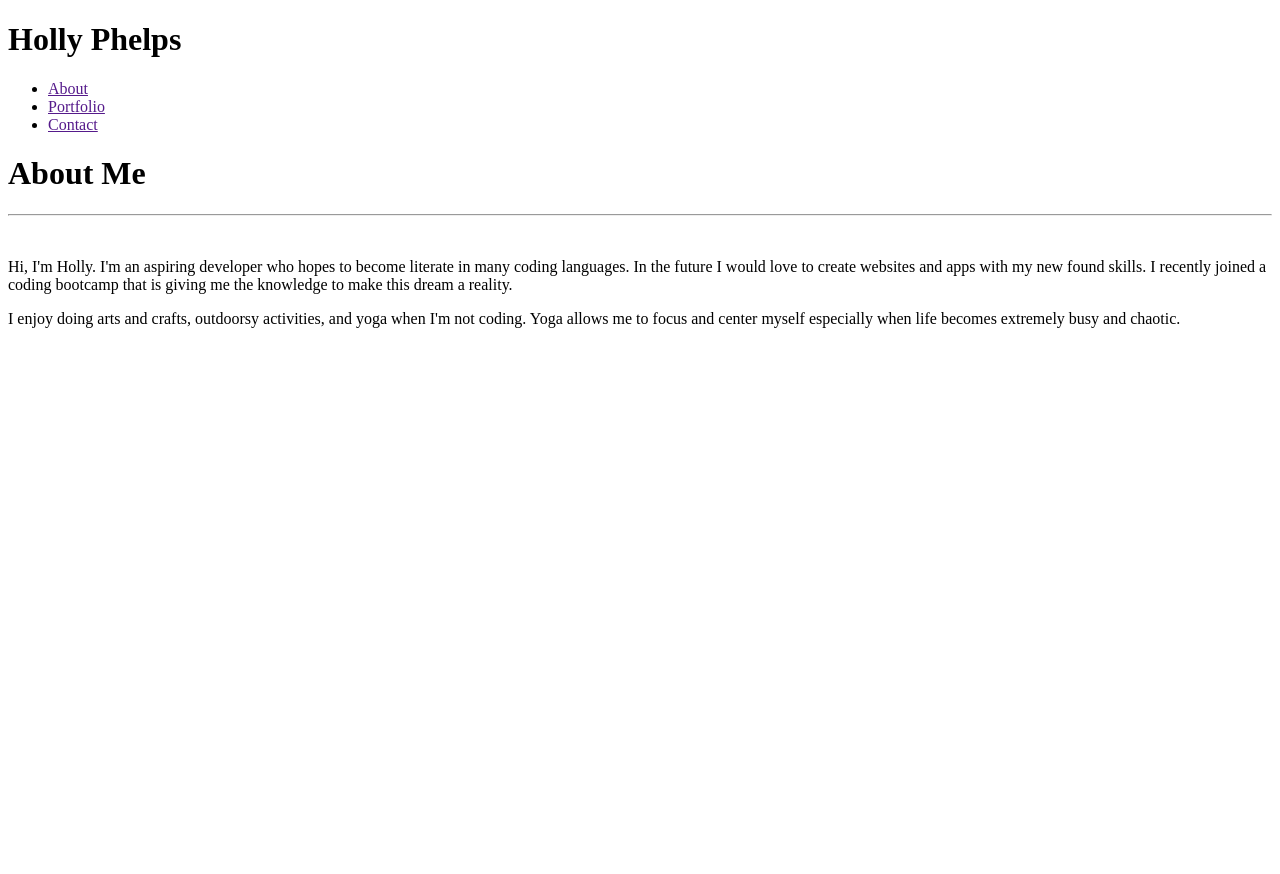
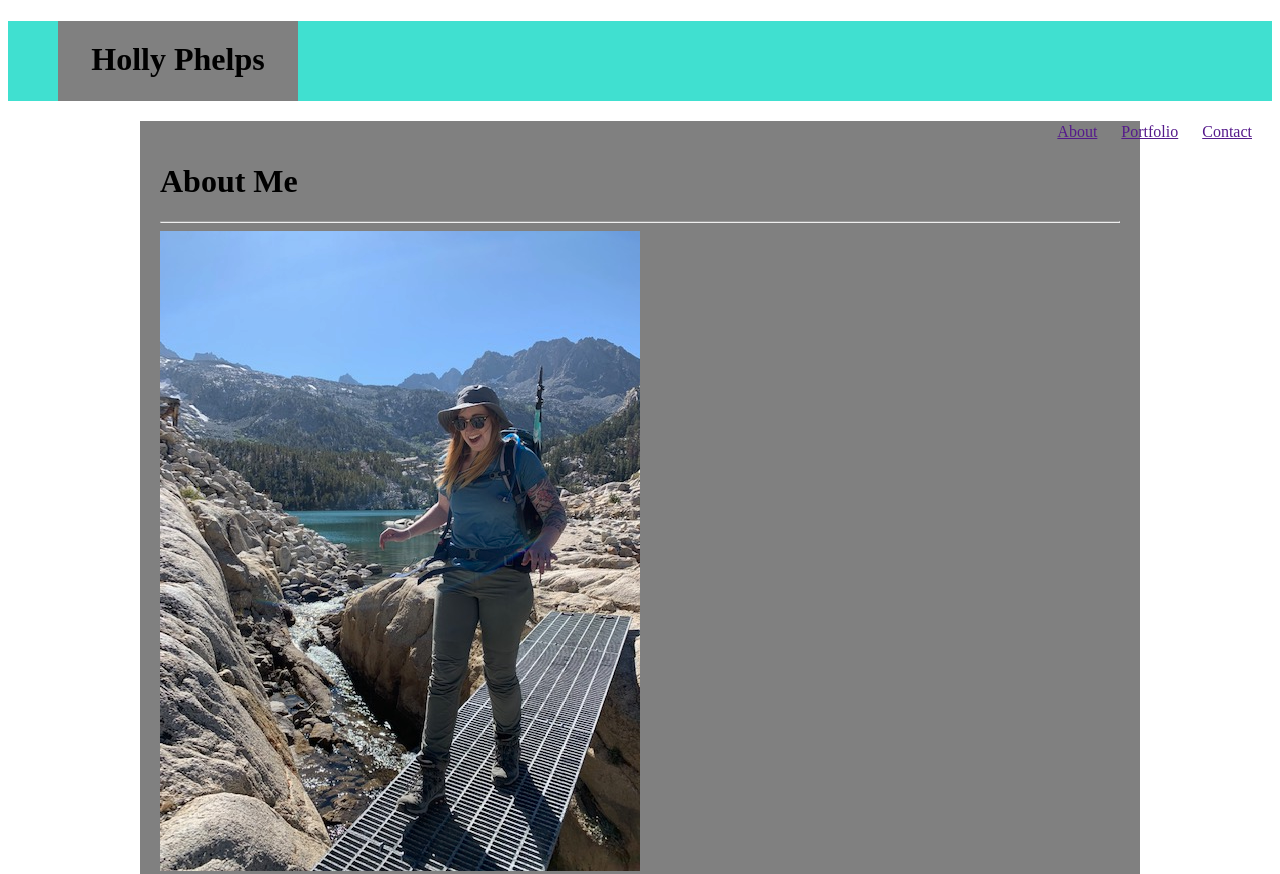
Before and after one commit to hollyisaredhead/Portfolio1, a plain HTML site: page index.html in a window 1280 px wide. Shown: the top 874 px of the page. Before the commit the page ends 800 px from the top, so only its background shows below. Drawn offline with Linux system fonts and the light colour scheme.

Commit message:
css added

```diff
--- a/assets/style.css
+++ b/assets/style.css
@@ -0,0 +1,42 @@
+header{
+    top: 0px;
+    margin: 0px;
+    background-color: turquoise;
+    height: 80px;
+}
+
+body{
+    background-image: url("")
+
+}
+
+ul{
+    float: right;
+    list-style-type: none;
+    margin: 0px;
+    padding: 0px;
+}
+
+li{
+    display: inline;
+    margin-right: 20px;
+}
+
+#headerblock{
+    margin-left: 50px;
+    padding: 20px;
+    background-color: gray;
+    width: 200px;
+    height: 40px;
+    text-align: center;
+
+}
+
+.wrapper{
+    width: 960px;
+    margin: 0 auto;
+    margin-top: 20px;
+    background-color: gray;
+    padding: 20px;
+
+}
--- a/index.html
+++ b/index.html
@@ -4,9 +4,11 @@
 <head>
     <meta charset="UTF-8">
     <title>My Portfolio</title>
+
+    <link rel="stylesheet" type="text/css" href="assets/style.css">
 </head>
 <header>
-        <h1>Holly Phelps</h1>
+        <h1 id="headerblock">Holly Phelps</h1>
 
         <ul>
             <li><a href="">About</a>
@@ -17,9 +19,11 @@
     </header>
 
 <body>
+
+    <div class="wrapper">
     <h1>About Me</h1>
     <hr>
-    <img src="" class="left-float">
+    <img src="images/portimage.jpg">
     <p>Hi, I'm Holly. I'm an aspiring developer who hopes to become literate in many coding languages.
         In the future I would love to create websites and apps with my new found skills. I recently joined
         a coding bootcamp that is giving me the knowledge to make this dream a reality.
@@ -28,6 +32,8 @@
         focus and center myself especially when life becomes extremely busy and chaotic.
 
     </p>
+    </div>
+
 </body>
 
 </html>
```
Also changed, not shown: images/portimage.jpg (renamed from images/IMG_0623.jpg).
